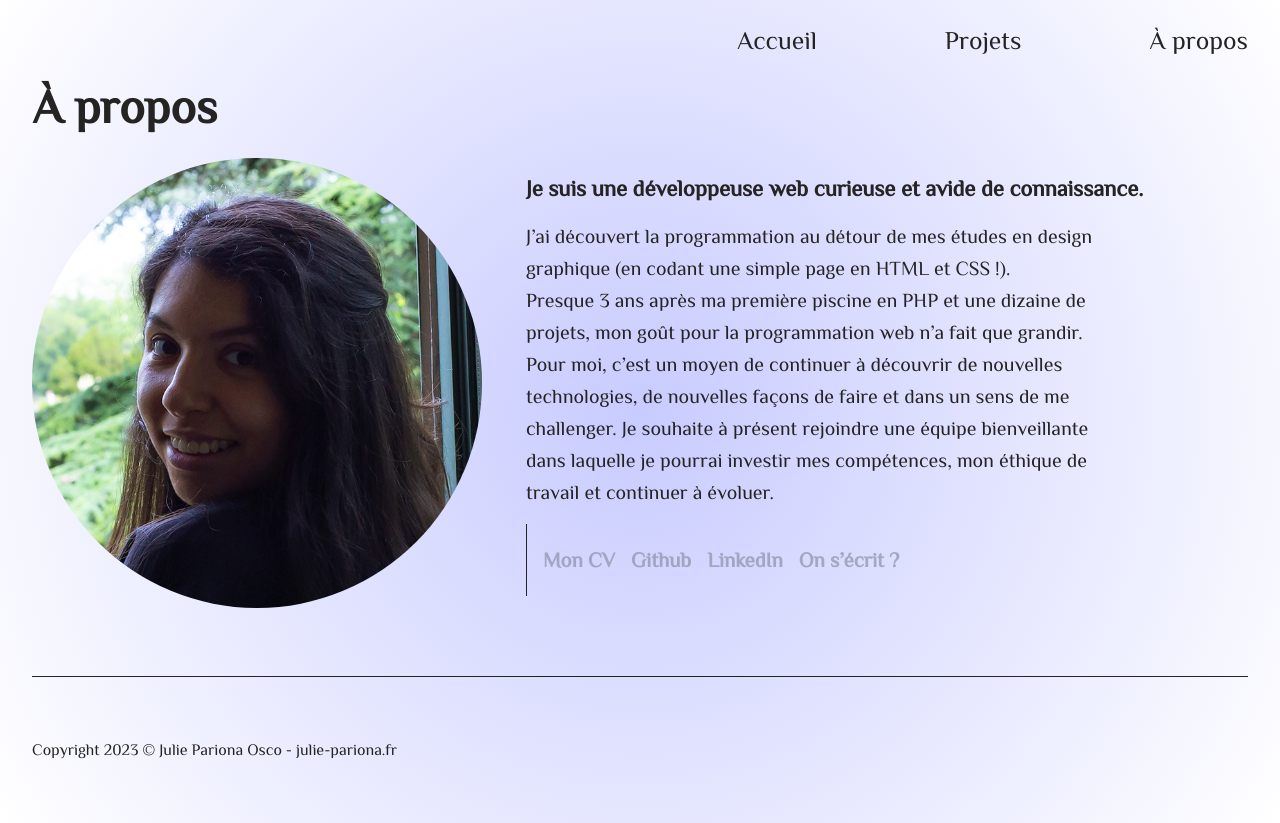
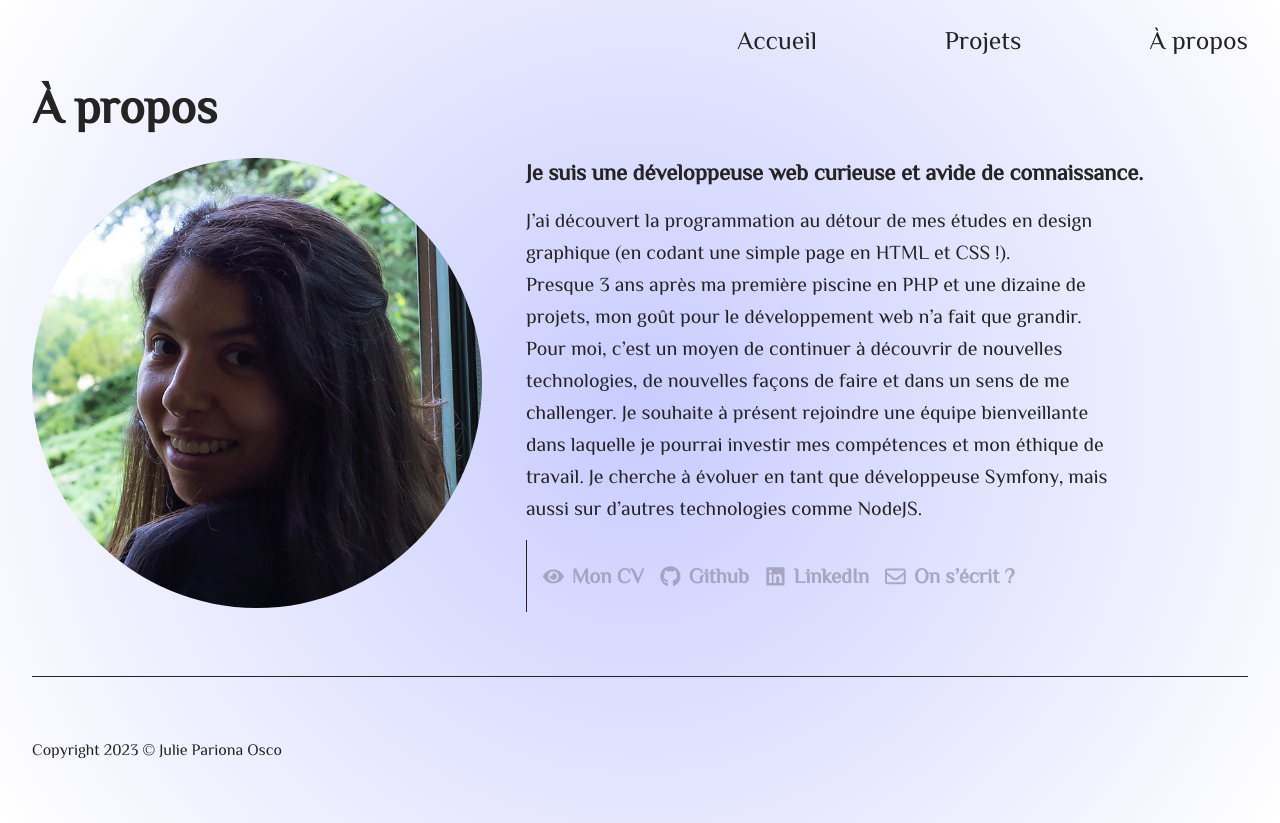
Before and after one commit to jupanaos/portfolio, a Next.js app: page /about in a window 1280 px wide. Built offline with nearby package versions, Linux system fonts and the light colour scheme.

Commit message:
update: update text & icons

```diff
--- a/src/components/Footer.js
+++ b/src/components/Footer.js
@@ -4,7 +4,7 @@ const Footer = () => {
     return (
         <footer id="footer" className={styles.footer}>
             <div>
-                Copyright 2023 &copy; Julie Pariona Osco - julie-pariona.fr
+                Copyright 2023 &copy; Julie Pariona Osco
             </div>
         </footer>
     );
--- a/src/pages/about.js
+++ b/src/pages/about.js
@@ -3,6 +3,7 @@ import PageTitle from "@/components/PageTitle"
 import Image from "next/image"
 import aboutPic from "public/images/personal/about_pic.jpg"
 import styles from '@/styles/About.module.scss'
+import { FaEye, FaGithub, FaLinkedin, FaRegEnvelope } from 'react-icons/fa'
 
 export default function About() {
     return (
@@ -27,9 +28,9 @@ export default function About() {
                         <h2>Je suis une développeuse web curieuse et avide de connaissance.</h2>
                         <div className={ styles.about_text }>
                             <p>
-                                J&rsquo;ai découvert la programmation au détour de mes études en design graphique (en codant une simple page en HTML et CSS !).<br/>
-                                Presque 3 ans après ma première piscine en PHP et une dizaine de projets, mon goût pour la programmation web n&rsquo;a fait que grandir. Pour moi, c&rsquo;est un moyen de continuer à découvrir de nouvelles technologies, de nouvelles façons de faire et dans un sens de me challenger.
-                                Je souhaite à présent rejoindre une équipe bienveillante dans laquelle je pourrai investir mes compétences, mon éthique de travail et continuer à évoluer.
+                                J&rsquo;ai découvert la programmation au détour de mes études en design graphique (en codant une simple page en HTML et CSS&nbsp;!).<br/>
+                                Presque 3 ans après ma première piscine en PHP et une dizaine de projets, mon goût pour le développement web n&rsquo;a fait que grandir. Pour moi, c&rsquo;est un moyen de continuer à découvrir de nouvelles technologies, de nouvelles façons de faire et dans un sens de me challenger.
+                                Je souhaite à présent rejoindre une équipe bienveillante dans laquelle je pourrai investir mes compétences et mon éthique de travail. Je cherche à évoluer en tant que développeuse Symfony, mais aussi sur d&rsquo;autres technologies comme NodeJS.
                             </p>
                             <aside className={ styles.about_links }>
                                 <a
@@ -37,28 +38,28 @@ export default function About() {
                                     alt="CV développeur php Julie Pariona Osco"
                                     target="_blank"
                                     rel="noopener noreferrer"
-                                >Mon CV</a>
+                                ><FaEye/> Mon CV</a>
 
                                 <a
                                     href="https://github.com/jupanaos"
                                     alt="Github"
                                     target="_blank"
                                     rel="noopener noreferrer"
-                                >Github</a>
+                                ><FaGithub /> Github</a>
 
                                 <a
                                     href="https://www.linkedin.com/in/jupanaos/"
                                     alt="LinkedIn"
                                     target="_blank"
                                     rel="noopener noreferrer"
-                                >LinkedIn</a>
+                                ><FaLinkedin/> LinkedIn</a>
 
                                 <a
                                     href="mailto:julie.pariona@gmail.com"
                                     alt="Email"
                                     target="_blank"
                                     rel="noopener noreferrer"
-                                >On s&rsquo;écrit ?</a>
+                                ><FaRegEnvelope /> On s&rsquo;écrit ?</a>
                             </aside>
                         </div>
                     </div>
```
Also changed, not shown: src/components/Project.js (+8 -10 lines).
